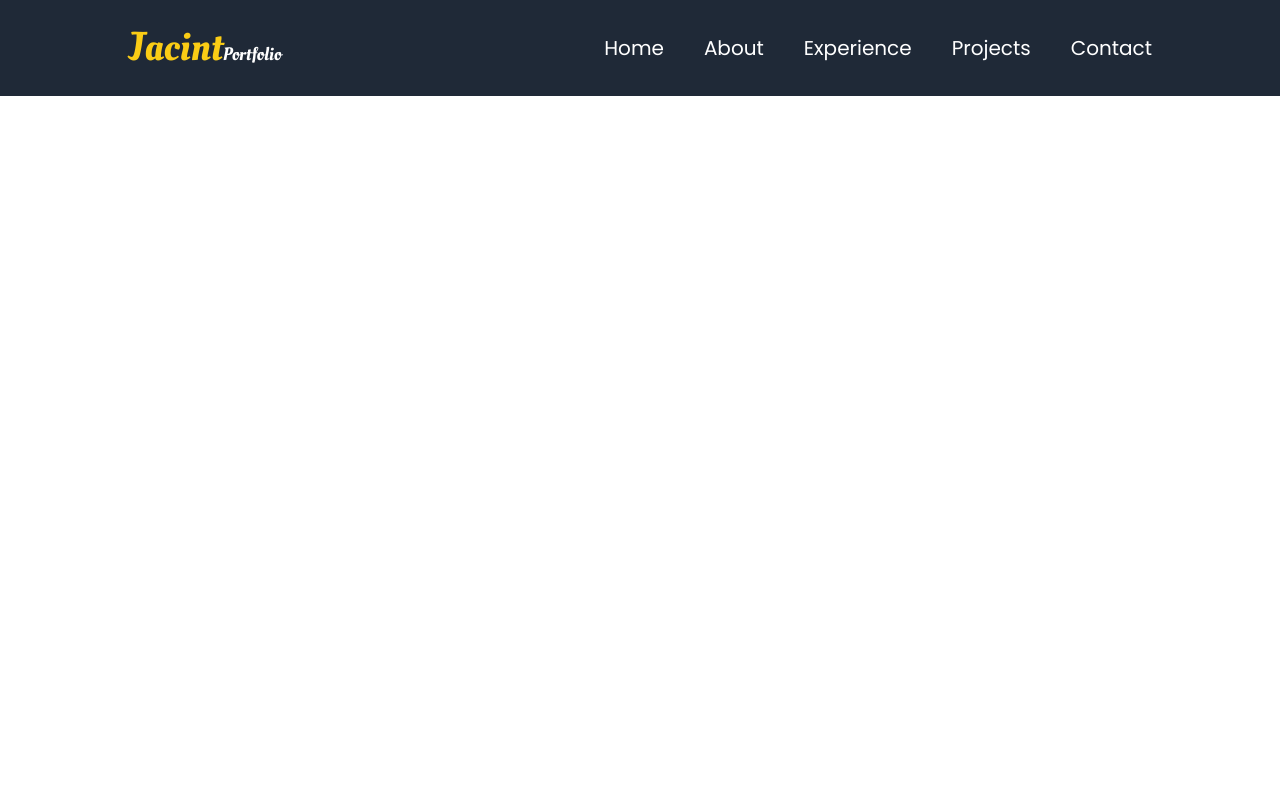
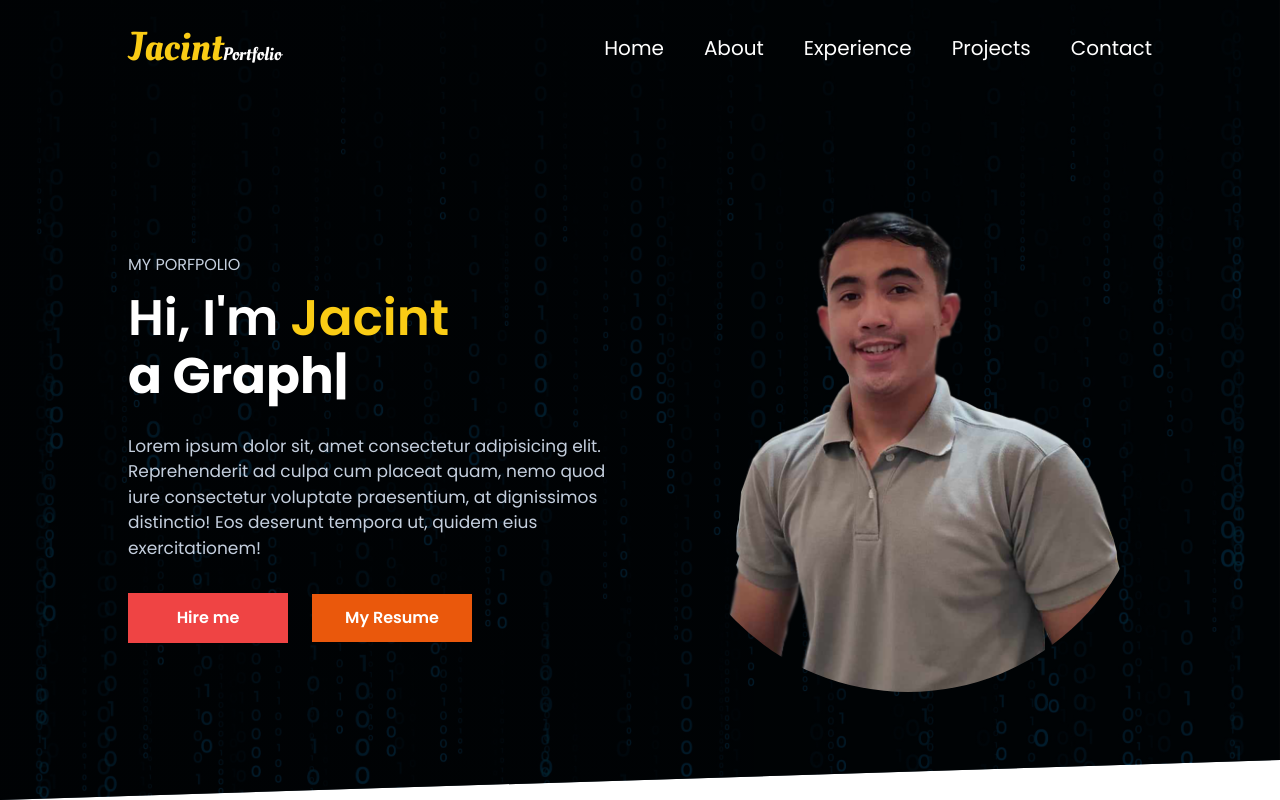
Before and after one commit to Jacintalama/my-portfolio, a Next.js app: page / in a window 1280 px wide. Built offline with nearby package versions, Linux system fonts and the light colour scheme.

Commit message:
2nd commit

```diff
--- /dev/null
+++ b/components/Helper/TypeWriteEffect.tsx
@@ -0,0 +1,27 @@
+import React from 'react'
+import { TypeAnimation } from 'react-type-animation';
+
+
+const TypeWriteEffect = () => {
+  return (
+    <TypeAnimation
+      sequence={[
+        // Same substring at the start will only be typed out once, initially
+        'a React Developer',
+        1000, // wait 1s before replacing
+        'a Next Js Developer',
+        1000,
+        'a Graphics Designer',
+        1000,
+        'a Mern Stack Developer',
+        1000
+      ]}
+      wrapper="span"
+      speed={50}
+      className='xl:text-[50px] lg:text-[40px] sm:text-[35px] text-[25px] text-white font-bold'
+      repeat={Infinity}
+    />
+  )
+}
+
+export default TypeWriteEffect
--- /dev/null
+++ b/components/Hero.tsx
@@ -0,0 +1,53 @@
+import React from 'react'
+import TypeWriteEffect from './Helper/TypeWriteEffect'
+import Image from 'next/image'
+
+const Hero = () => {
+    return (
+        <div className='w-[100vw] pt-[4vh] md:pt-[12vh] h-[85vh] md:h-[100vh] custom-bg'>
+            <div className=' flex justify-center flex-col w-[80%] h-[100%] mx-auto'>
+                <div className='grid grid-cols-1 md:grid-cols-2 gap-[3rem] items-center'>
+                    <div >
+                        <h1 className='text-[#c4cfde] mb-[1.3rem]'>MY PORFPOLIO</h1>
+                        <div>
+                            <h1 className='xl:text-[50px] lg:text-[40px] sm:text-[35px] text-[25px] font-semibold leading-[2.6rem]
+                        text-white'>Hi, I'm <span className='text-yellow-400'>Jacint</span></h1>
+                            <TypeWriteEffect />
+                            {/* TYPEWritterEFFECT */}
+                        </div>
+                        <div>
+                            <p className='mt-[1.2rem] text-[15px] md:text-[17px] text-[#c4cfde]'>
+                                Lorem ipsum dolor sit, amet consectetur adipisicing elit. Reprehenderit ad culpa cum placeat quam, nemo quod iure consectetur voluptate praesentium, at dignissimos distinctio! Eos deserunt tempora ut, quidem eius exercitationem!
+                            </p>
+                            <div className='mt-[2rem] flex items-center space-x-6'>
+                                <button className='relative flex h-[50px] w-40 items-center justify-center font-semibold overflow-hidden bg-red-500 text-white shadow-2x1 transition-all before:absolute before:h-0 before:w-0 before:rounded-full before:bg-blue-600 before:duration-500 before:ease-out hover:before:h-56 hover:before:w-56'>
+                                    <span className='relative z-10'>Hire me</span>
+                                </button>
+                                <button className='before:ease relative h-12 w-40 overflow-hidden bg-orange-600 text-white font-semibold shadow-2x1 before:absolute
+                             before:left-0 before:ml-2 before:h-48 before:w-48 before:origin-top-right
+                             before:-translate-x-full before:translate-y-12 before:-rotate-90
+                             before:bg-green-700 before:transition-all before:duration-300 hover:text-white
+                             hover:shadow-black hover:before:-rotate-180'>
+                                    <span className='relative z-10'>My Resume</span>
+                                </button>
+                            </div>
+                        </div>
+                    </div>
+                    <div className='hidden md:block'>
+                        <Image
+                            src='/images/hero.png'
+                            alt='hero'
+                            width={600}
+                            height={600}
+                            className='object-cover rounded-full'
+                            quality={100} // Ensure high quality
+                        />
+                    </div>
+
+                </div>
+            </div>
+        </div>
+    )
+}
+
+export default Hero
--- a/components/Nav.tsx
+++ b/components/Nav.tsx
@@ -1,11 +1,33 @@
 import { Bars3CenterLeftIcon } from '@heroicons/react/16/solid'
-import React from 'react'
-interface Props{
-    openNav :() =>void
+import React, { useEffect, useState } from 'react'
+interface Props {
+    openNav: () => void
 }
-const Nav = ({openNav}:Props) => {
+const Nav = ({ openNav }: Props) => {
+
+    const [navSticky, setNavSticky] = useState(false);
+
+    useEffect(() => {
+        const handleScroll = () => {
+            if (window.scrollY >= 90) {
+                setNavSticky(true);
+            } else {
+                setNavSticky(false);
+            }
+        };
+
+        window.addEventListener("scroll", handleScroll);
+
+        // Clean up the event listener on component unmount
+        return () => {
+            window.removeEventListener("scroll", handleScroll);
+        };
+    }, []);
+
+    const stickyStyle = navSticky ? 'bg-[#212428] shadow-gray-900 shadow-sm' : '';
+
     return (
-    <div className='fixed w-[100%] z-[1000] bg-gray-800'>
+        <div className={`fixed w-[100%] ${stickyStyle} transition-all duration-300 z-[1000] `}>
             <div className='flex items-center h-[12vh] justify-between w-[80%] mx-auto'>
                 <div className='font-logo text-white text-[18px]'>
                     <span className='text-[30ox] md:text-[40px] text-yellow-400'>Jacint</span>
--- a/components/NavMobile.tsx
+++ b/components/NavMobile.tsx
@@ -14,7 +14,7 @@ const NavMobile = ({closeNav,showNav}:Props) => {
     <div>
 
 
-    <div className={`fixed top-0 ${navOpenStyle} transform transition-all duration-500 z-[10000] left-0 ring-0 bg-black opacity-70 w-[100vw] h-[100vh]`}>
+    <div className={`fixed top-0 ${navOpenStyle} transform transition-all duration-500 z-[10000] left-0 right-0 bg-black opacity-70 w-[100vw] h-[100vh]`}>
 
     </div>
     <ul className={`text-white ${navOpenStyle} fixed flex items-center flex-col h-[100%] justify-center transform transition-all duration-300 delay-300 w-[60%] bg-red-600
--- a/package.json
+++ b/package.json
@@ -12,7 +12,8 @@
     "@heroicons/react": "^2.1.3",
     "next": "14.2.3",
     "react": "^18",
-    "react-dom": "^18"
+    "react-dom": "^18",
+    "react-type-animation": "^3.2.0"
   },
   "devDependencies": {
     "@types/node": "^20",
--- a/pages/index.tsx
+++ b/pages/index.tsx
@@ -1,4 +1,5 @@
 
+import Hero from '@/components/Hero'
 import Nav from '@/components/Nav'
 import NavMobile from '@/components/NavMobile'
 import React, { useState } from 'react'
@@ -12,6 +13,8 @@ const Homepage = () => {
     <div className='overflow-hidden'>
       <NavMobile showNav={showNav} closeNav={closeNavHandler} />
       <Nav openNav ={showNavHandler} />
+      {/* HERO */}
+      <Hero />
     </div>
   )
 }
--- a/styles/globals.css
+++ b/styles/globals.css
@@ -16,4 +16,14 @@
   .nav__link:hover::after {
     @apply scale-x-100;
   }
+
+  .custom-bg {
+    background-image: linear-gradient(to right, rgba(0, 0, 0, 0.836), rgba(0, 0, 0, 0.811)), url("/images/bg.jpg");
+    background-repeat: no-repeat;
+    background-size: cover;
+    background-position: center;
+    clip-path: polygon(0 0, 100% 0, 100% 95%, 0% 100%);
 }
+
+
+}
```
Also changed, not shown: public/images/hero.png, 1 other file (tests, documents, lock files or other folders). Lines whose indentation alone changed are shown as unchanged.
